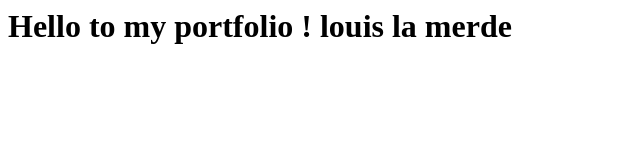
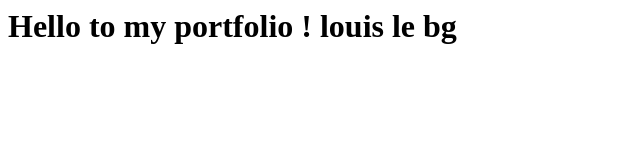
Before and after one commit to Mathieu-Chateigner/Mathieu-Chateigner.github.io, a plain HTML site: page index.html in a window 1280 px wide. Shown: the whole page, without its empty margins (0-640 px from the left). Drawn offline with Linux system fonts and the light colour scheme.

Commit message:
Update index

```diff
--- a/index.html
+++ b/index.html
@@ -1 +1 @@
-<h1>Hello to my portfolio ! louis la merde</h1>
+<h1>Hello to my portfolio ! louis le bg</h1>
```
